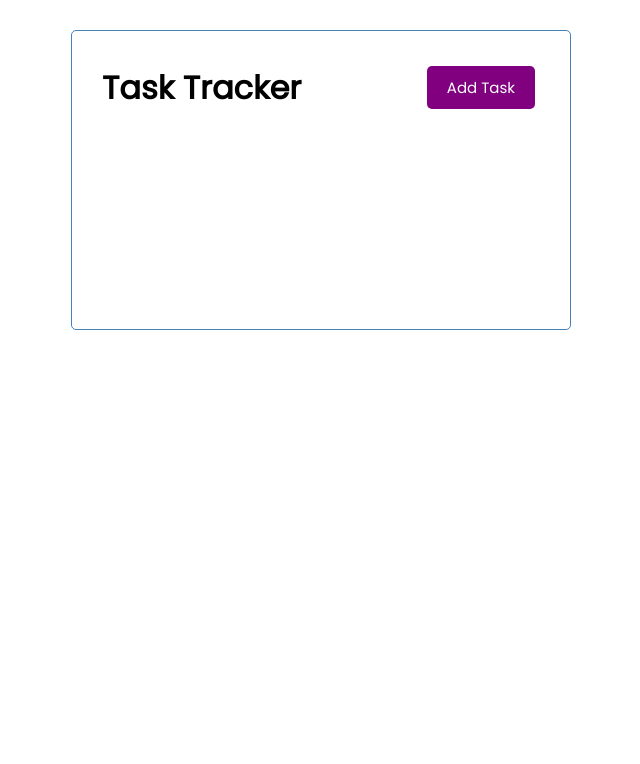
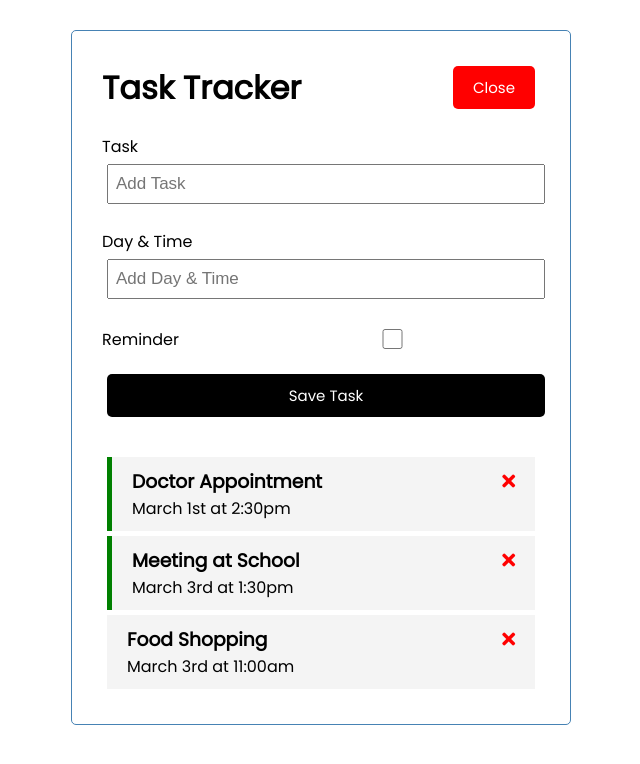
Before and after one commit to rikiwgarna/task-tracker, a Vue app: page / in a window 1280 px wide. Both pictures are taken after a click on the button "Add Task". Shown: the top 764 px of the page, without its empty margins (319-959 px from the left). Built offline with nearby package versions, Linux system fonts and the light colour scheme.

Commit message:
create function add, delete, toggle

```diff
--- a/public/index.html
+++ b/public/index.html
@@ -4,6 +4,7 @@
     <meta charset="utf-8">
     <meta http-equiv="X-UA-Compatible" content="IE=edge">
     <meta name="viewport" content="width=device-width,initial-scale=1.0">
+    <link rel="stylesheet" href="https://cdnjs.cloudflare.com/ajax/libs/font-awesome/5.15.2/css/all.min.css" />
     <link rel="icon" href="<%= BASE_URL %>favicon.ico">
     <title><%= htmlWebpackPlugin.options.title %></title>
   </head>
--- a/src/App.vue
+++ b/src/App.vue
@@ -1,22 +1,75 @@
 <template>
 <div class="container">
-  <Header title="Task Tracker"/>
+  <Header title="Task Tracker" @btn-click="toggleAddTask" :showAddTask="showAddTask" />
+  <div v-if="showAddTask">
+    <AddTask @add-task="addTask"/>
+  </div>
+  <Tasks :tasks="tasks" @delete-task="deleteTask" @toggle-reminder="toggleReminder"/>
 </div>
 </template>
 
 <script>
 import Header from './components/Header'
+import Tasks from './components/Tasks'
+import AddTask from './components/AddTask'
 
 export default {
   name: 'App',
   components: {
-    Header
-  }
+    Header,
+    Tasks,
+    AddTask
+  },
+   data() {
+     return {
+       tasks: [],
+       showAddTask: false
+     }
+   },
+   methods: {
+     addTask(task) {
+       this.tasks = [...this.tasks, task]
+     },
+     deleteTask(id) {
+       if(confirm('Are you sure?')) {
+         this.tasks = this.tasks.filter((task) => task.id !== id)
+       }
+     },
+     toggleReminder(id) {
+       this.tasks = this.tasks.map((task) => task.id === id ? {...task, reminder: !task.reminder} : task)
+     },
+     toggleAddTask() {
+       this.showAddTask =  !this.showAddTask;
+     }
+   },
+   created() {
+     this.tasks = [
+       {
+         id: 1,
+         text: 'Doctor Appointment',
+         day: 'March 1st at 2:30pm',
+         reminder: true
+       },
+       {
+         id: 2,
+         text: 'Meeting at School',
+         day: 'March 3rd at 1:30pm',
+         reminder: true
+       },
+       {
+         id: 3,
+         text: 'Food Shopping',
+         day: 'March 3rd at 11:00am',
+         reminder: false
+       }
+     ]
+   }
 }
 </script>
 
 <style>
 @import url('https://fonts.googleapis.com/css2?family=Poppins:wght@300;400&display=swap');
+
 * {
   box-sizing: border-box;
   margin: 0;
--- /dev/null
+++ b/src/components/AddTask.vue
@@ -0,0 +1,90 @@
+<template>
+  <form @submit="onSubmit" class="add-form">
+    <div class="form-control">
+      <label>Task</label>
+      <input type="text" name="text" placeholder="Add Task" v-model="text">
+    </div>
+    <div class="form-control">
+      <label>Day & Time</label>
+      <input type="text" name="day" placeholder="Add Day & Time" v-model="day">
+    </div>
+    <div class="form-control form-control-check">
+      <label>Reminder</label>
+      <input type="checkbox" name="reminder" v-model="reminder">
+    </div>
+
+    <input type="submit" value="Save Task" class="btn btn-block">
+  </form>
+</template>
+
+<script>
+export default {
+  name: 'AddTask',
+  data() {
+    return {
+      text: '',
+      day: '',
+      reminder: false
+    }
+  },
+  methods: {
+    onSubmit(e) {
+      e.preventDefault()
+
+      if(!this.text){
+        alert('Please add a task')
+        return
+      }
+
+      const newTask = {
+        id: Math.floor(Math.random() * 10000),
+        text: this.text,
+        day: this.day,
+        reminder: this.reminder
+      }
+
+      this.$emit('add-task', newTask)
+
+      this.text = ''
+      this.day = ''
+      this.reminder = false
+    }
+  }
+}
+</script>
+
+<style scoped>
+  .add-form {
+    margin-bottom: 40px;
+  }
+
+  .form-control {
+    margin: 20px 0;
+  }
+
+  .form-control label {
+    display: block;
+  }
+
+  .form-control input {
+    width: 100%;
+    height: 40px;
+    margin: 5px;
+    padding: 3px 7px;
+    font-size: 17px;
+  }
+
+  .form-control-check {
+    display: flex;
+    align-items: center;
+    justify-content: space-between;
+  }
+  .form-control-check label {
+    flex: 1;
+  }
+
+  .form-control-check input {
+    flex: 2;
+    height: 20px;
+  }
+</style>
--- a/src/components/Button.vue
+++ b/src/components/Button.vue
@@ -11,7 +11,7 @@
   },
   methods: {
     onClick() {
-      console.log('Hello World!')
+      this.$emit('btn-click')
     }
   }
 }
--- a/src/components/Header.vue
+++ b/src/components/Header.vue
@@ -1,7 +1,10 @@
 <template>
   <header>
     <h1>{{title}}</h1>
-    <Button text="Add Task" color="purple"/>
+    <Button
+      :text="showAddTask ? 'Close' : 'Add Task'"
+      :color="showAddTask ? 'red' : 'green'"
+      @btn-click="$emit('btn-click')"/>
   </header>
 </template>
 
@@ -12,7 +15,8 @@
   name: 'Header',
   // props: ['title']
   props: {
-    title: String
+    title: String,
+    showAddTask: Boolean
   },
   // props: {
   //   title: {
@@ -22,7 +26,8 @@
   // }
   components: {
     Button
-  }
+  },
+  emits: ['btn-click']
 }
 </script>
 
--- /dev/null
+++ b/src/components/Task.vue
@@ -0,0 +1,44 @@
+<template>
+  <div :class="[task.reminder ? 'reminder' : '', 'task']" @dblclick="$emit('toggle-reminder', task.id)">
+    <h3>{{task.text}} <i @click="deleteTask(task.id)" class="fas fa-times"></i> </h3>
+    <p>{{task.day}}</p>
+  </div>
+</template>
+
+<script>
+
+export default {
+  name: 'Task',
+  props: {
+    task: Object
+  },
+  methods: {
+    deleteTask(id) {
+      this.$emit('delete-task', id)
+    }
+  }
+}
+</script>
+
+<style scoped>
+  .task {
+    background: #f4f4f4;
+    margin: 5px;
+    padding: 10px 20px;
+    cursor: pointer;
+  }
+
+  .task.reminder{
+    border-left: 5px solid green;
+  }
+
+  .task h3 {
+    display: flex;
+    justify-content: space-between;
+    align-items: center;
+  }
+
+  .fas {
+    color: red;
+  }
+</style>
--- /dev/null
+++ b/src/components/Tasks.vue
@@ -0,0 +1,24 @@
+<template>
+  <div v-for="task in tasks" :key="task.id">
+    <Task :task='task' @delete-task="$emit('delete-task', task.id)" @toggle-reminder="$emit('toggle-reminder', task.id)"/>
+  </div>
+</template>
+
+<script>
+import Task from './Task'
+
+export default {
+  name: 'Tasks',
+  props: {
+    tasks: Array
+  },
+  components: {
+    Task
+  },
+  emits: ['delete-task', 'toggle-reminder']
+}
+</script>
+
+<style>
+
+</style>
```
